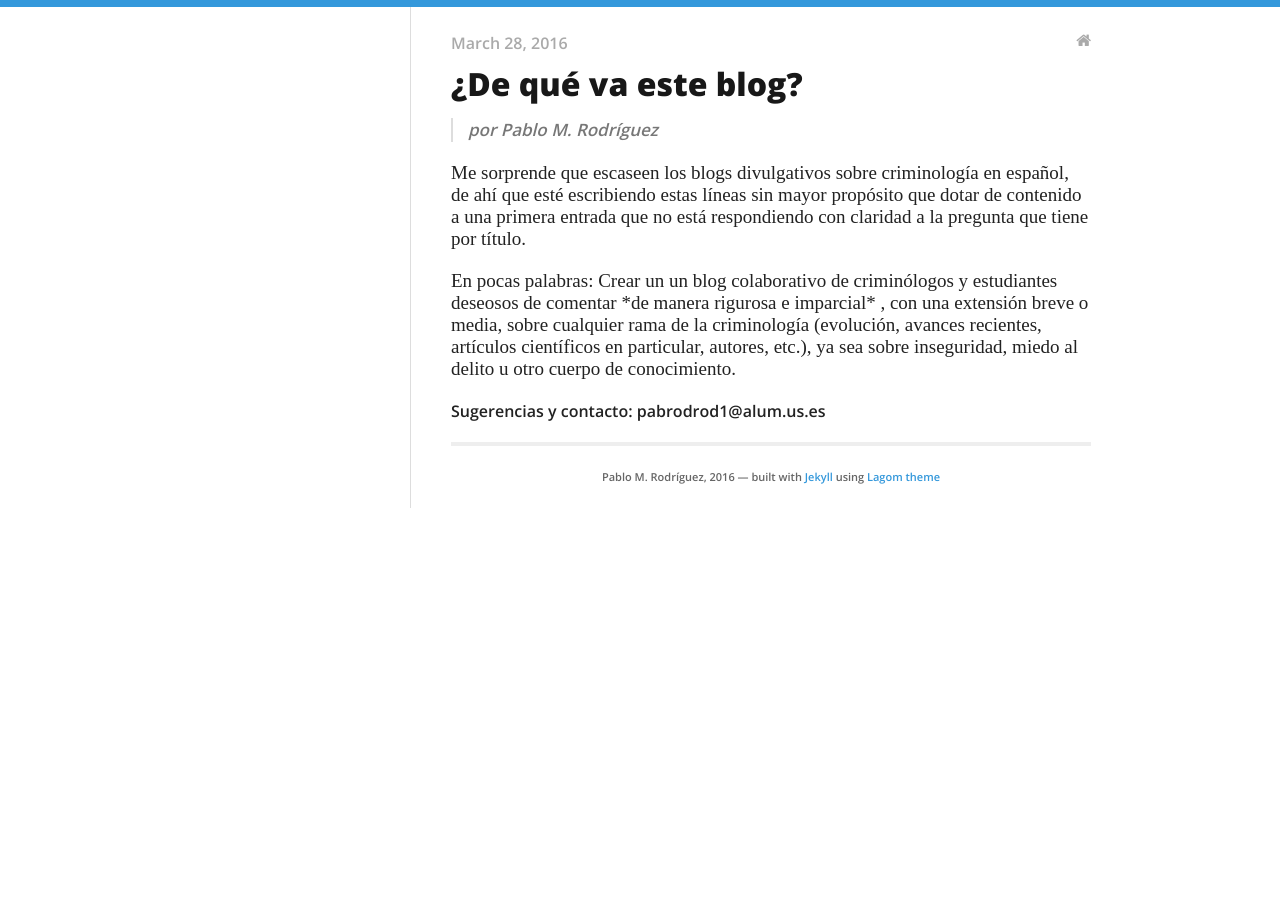
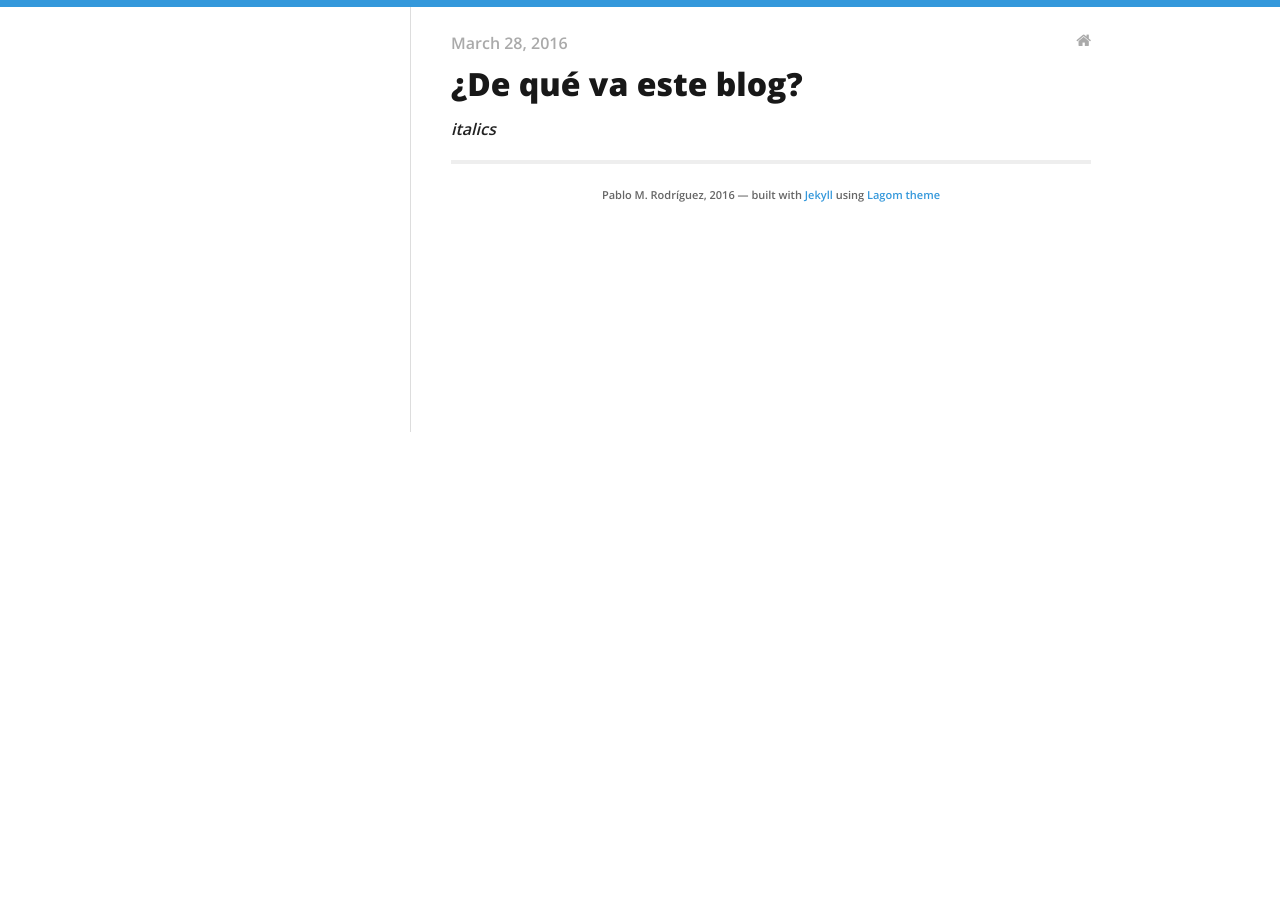
Before and after one commit to fearofcrime/fearofcrime.github.io, a Jekyll site: the page built from _posts/2016-03-28-presentacion.md, in a window 1280 px wide. Built offline with Jekyll 4.4.1, drawn with Linux system fonts in a browser that asks for light colours; nearby versions of some CDN libraries.

Commit message:
Update 2016-03-28-presentacion.md

```diff
--- a/_posts/2016-03-28-presentacion.md
+++ b/_posts/2016-03-28-presentacion.md
@@ -4,11 +4,4 @@ title: ¿De qué va este blog?
 categories:
 - blog
 ---
-> por Pablo M. Rodríguez
-
-<font face="Times New Roman" style="font-size:19px">
-<p>Me sorprende que escaseen los blogs divulgativos sobre criminología en español, de ahí que esté escribiendo estas líneas sin mayor propósito que dotar de contenido a una primera entrada que no está respondiendo con claridad a la pregunta que tiene por título.</p></font>
-
-<font face="Times New Roman" style="font-size:19px"> <p>En pocas palabras: Crear un un blog colaborativo de criminólogos y estudiantes deseosos de comentar *de manera rigurosa e imparcial* , con una extensión breve o media, sobre cualquier rama de la criminología (evolución, avances recientes, artículos científicos en particular, autores, etc.), ya sea sobre inseguridad, miedo al delito u otro cuerpo de conocimiento.</p></font>
-
-<p>Sugerencias y contacto: pabrodrod1@alum.us.es</p>
+*italics*
```
